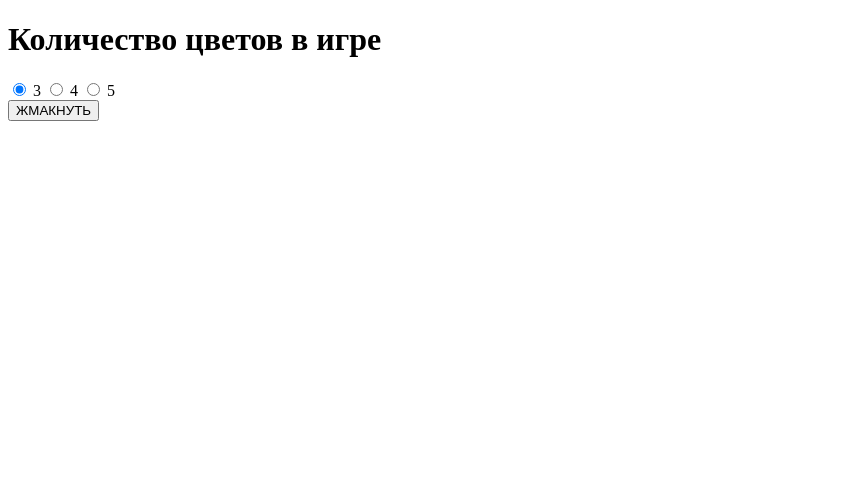
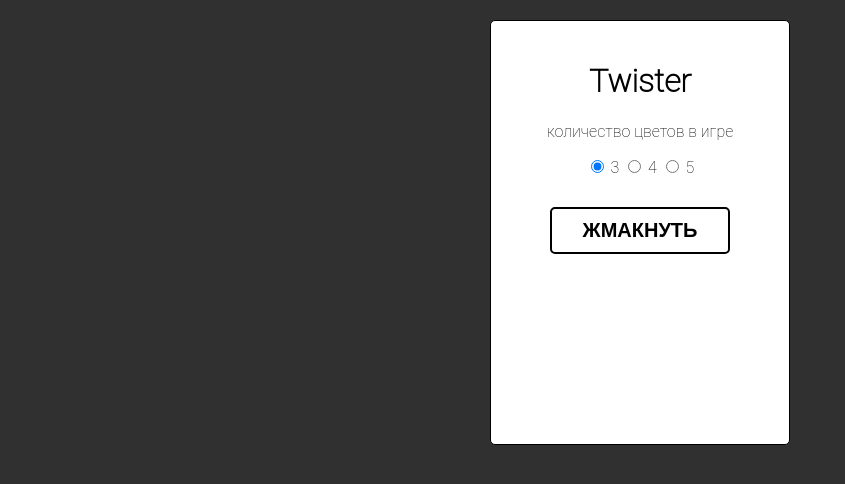
Before and after one commit to EvgenyK1995/ts-practice, a website: page index.html in a window 1280 px wide. Shown: the whole page, without its empty margins (0-845 px from the left). Drawn offline with Linux system fonts and the light colour scheme.

Commit message:
twister game. Added design

```diff
--- a/app/script.ts
+++ b/app/script.ts
@@ -4,6 +4,7 @@
 enum Limbs { RightLeg, LeftLeg, RightArm, LeftArm}
 enum LimbsValues { 'Правая нога', 'Левая нога', 'Правая рука', 'Левая рука'}
 enum Colors { Red, Blue, Pink, Green, Yellow}
+enum ColorsValues { 'красный', 'синий', 'розовый', 'зелёный', 'жёлтый' }
 
 function getCountOfColors():number {
   const radios = document.querySelectorAll('input[name="colors"]');
@@ -33,5 +34,5 @@
 
   colorImage.className = Colors[randomColor]
   limbImage.className = Limbs[randomLimb]
-  limbText.textContent = LimbsValues[randomLimb]
+  limbText.textContent = LimbsValues[randomLimb] + ' на ' + ColorsValues[randomColor]
 }
--- a/app/style.css
+++ b/app/style.css
@@ -1,5 +1,75 @@
-/* RightLeg, LeftLeg, RightArm, LeftArm */
-/* Red, Blue, Pink, Green, Yellow */
+body, html {
+    background-color: #303030;
+    margin: 0;
+    padding: 0;
+}
+
+.app-block {
+    background-color: white;
+    border: 1px solid black;
+    border-radius: 5px;
+    box-sizing: border-box;
+    font-family: "Roboto Thin", sans-serif;
+    margin: 20px auto;
+    padding: 20px;
+    position: relative;
+    width: 300px;
+}
+
+.title, .colors-in-game__text {
+    text-align: center;
+}
+
+.colors-in-game {
+    margin: 10px auto;
+    position: relative;
+    text-align: center;
+    width: 50%;
+}
+
+.colors__label {
+    cursor: pointer;
+}
+
+.continue-button {
+    background-color: white;
+    border: 2px solid black;
+    border-radius: 5px;
+    color: black;
+    cursor: pointer;
+    display: block;
+    font-size: 20px;
+    font-weight: bold;
+    margin: 30px auto;
+    padding: 10px;
+    position: relative;
+    user-select: none;
+    width: 70%;
+}
+
+.continue-button:hover {
+    background-color: black;
+    border-color: white;
+    color: white;
+}
+
+.continue-button:active,
+.continue-button:focus {
+    outline: none;
+}
+
+.result {
+    align-items: center;
+    display: flex;
+    flex-wrap: wrap;
+    justify-content: center;
+}
+
+#result-text {
+    flex-basis: 70%;
+    margin: 10px;
+    text-align: center;
+}
 
 #result-color {
     border-radius: 50%;
@@ -50,3 +120,9 @@
     background-size: cover;
     transform: scale(-1, 1);
 }
+
+@media screen and (max-width: 540px) {
+    .app-block {
+        width: 90%;
+    }
+}
--- a/index.html
+++ b/index.html
@@ -1,22 +1,25 @@
 <!DOCTYPE html>
-<html lang="en">
+<html lang="ru">
     <head>
-        <meta charset="UTF-8">
+        <meta charset="UTF-8" />
+        <meta name="viewport" content="width=device-width, initial-scale=1" />
         <title>Twister</title>
         <link rel="stylesheet" href="./app/style.css" />
     </head>
     <body>
-        <div class="controls-panel">
-            <h1>Количество цветов в игре</h1>
-            <label for="three">
+        <div class="app-block">
+            <h1 class="title">Twister</h1>
+            <p class="colors-in-game__text">количество цветов в игре</p>
+            <div class="colors-in-game">
+                <label class="colors__label" for="three">
                     <input name="colors" id="three" type="radio" value="3" checked /> 3
                 </label>
 
-            <label for="four">
+                <label class="colors__label" for="four">
                     <input name="colors" id="four" type="radio" value="4" /> 4
                 </label>
 
-            <label for="five">
+                <label class="colors__label" for="five">
                     <input name="colors" id="five" type="radio" value="5" /> 5
                 </label>
             </div>
@@ -24,9 +27,10 @@
                 ЖМАКНУТЬ
             </button>
             <div class="result">
+                <span id="result-limb"></span>
                 <span id="result-color"></span>
-            <span id="result-limb"></span>
                 <span id="result-text"></span>
+            </div>
         </div>
 
         <script type="text/javascript" src="build/app/script.js"></script>
```
Also changed, not shown: build/app/script.js. Lines whose indentation alone changed are shown as unchanged.
